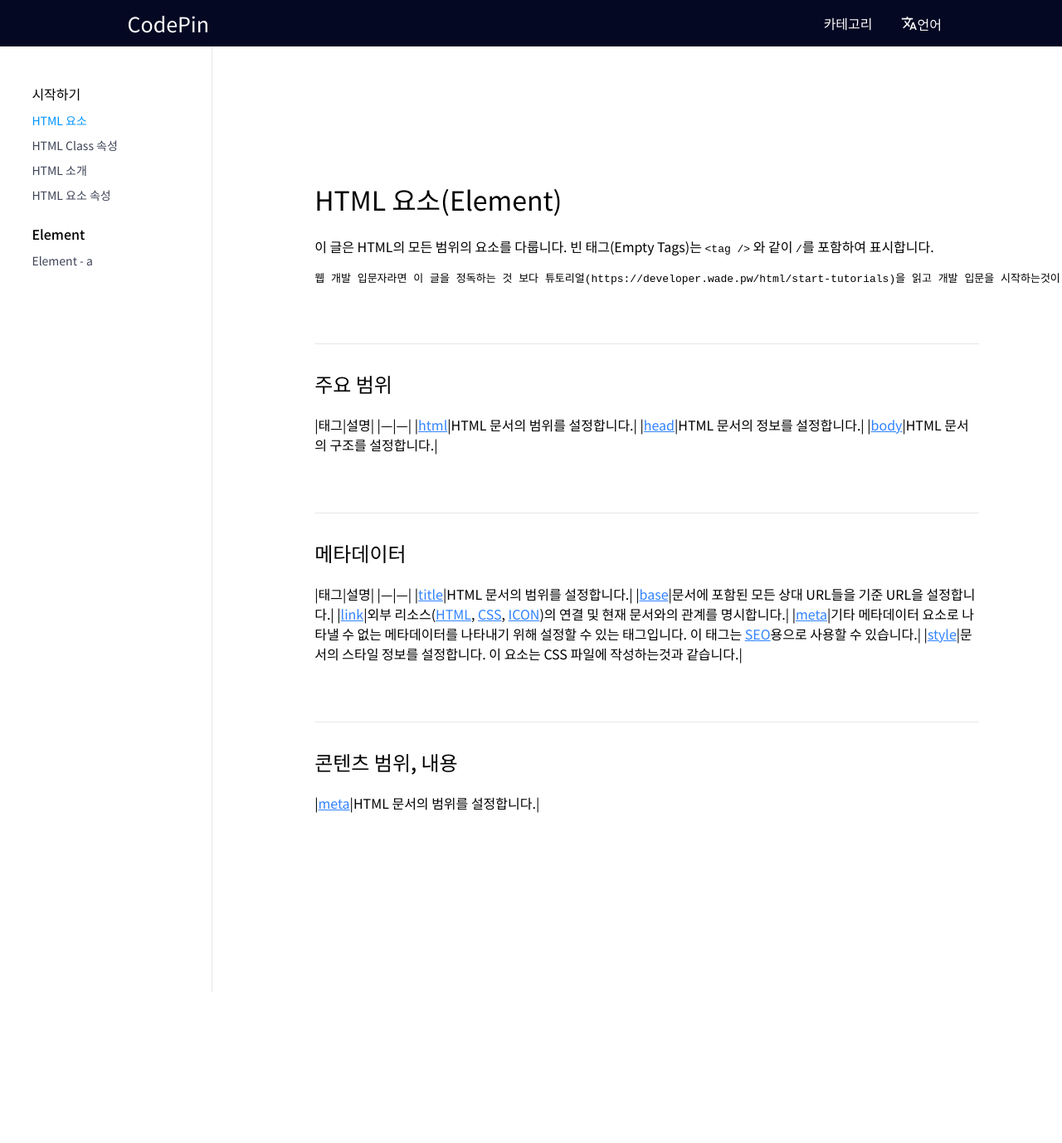
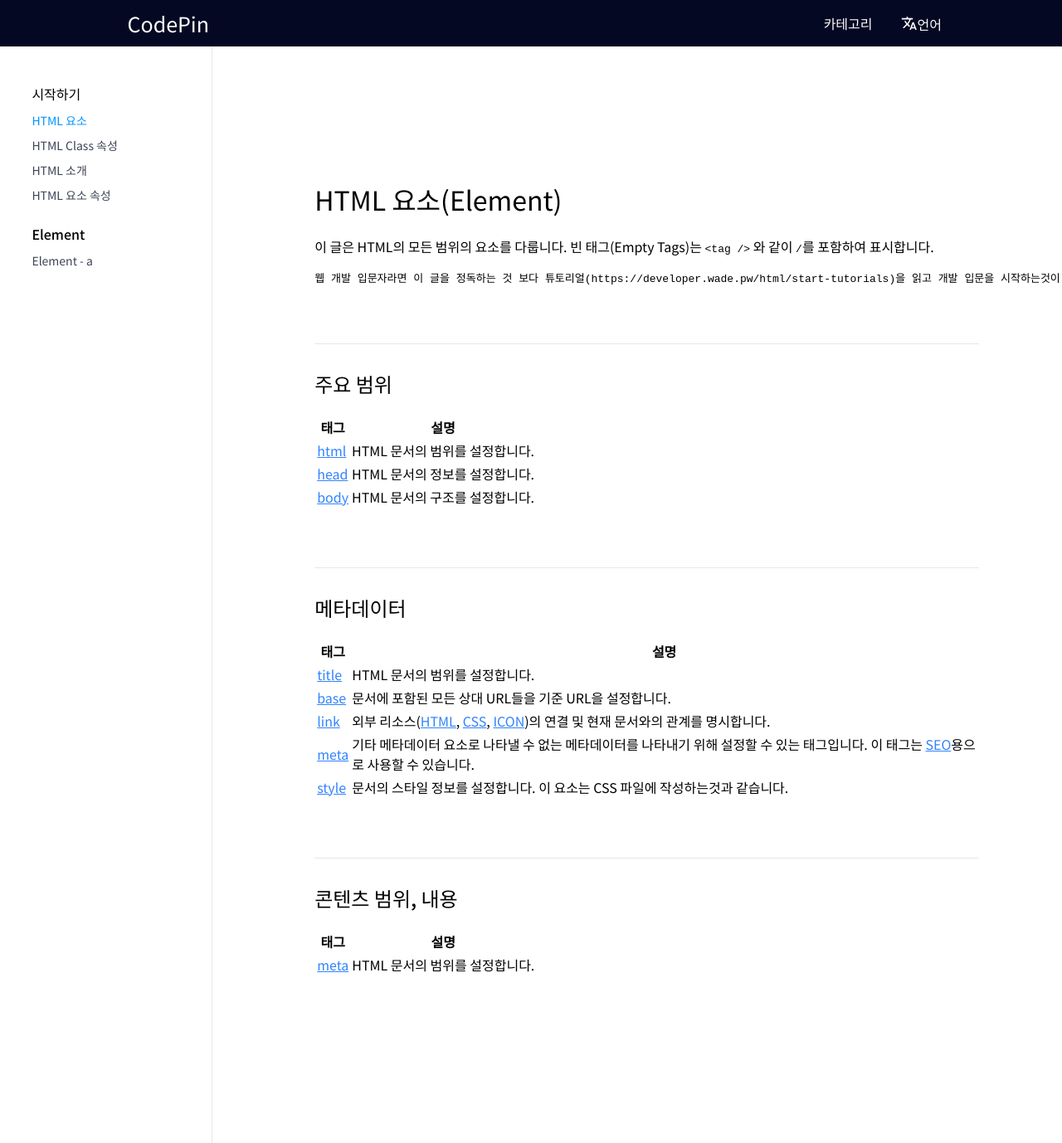
Before and after one commit to WADE-OSS/CodePin, a Jekyll site: the page built from _posts/html/2022-05-27-element.md, in a window 1280 px wide and 1378 px high. Shown: the whole window at 83% size. Built offline with Jekyll 4.4.1, drawn with Linux system fonts in a browser that asks for light colours; Markdown is read by kramdown in place of the engine named in the settings.

Commit message:
Update 2022-05-27-element.md

````diff
--- a/_posts/html/2022-05-27-element.md
+++ b/_posts/html/2022-05-27-element.md
@@ -13,6 +13,7 @@ tag : [시작하기]
 ```
 
 ## 주요 범위
+
 |태그|설명|
 |---|---|
 |[html](https://developer.wade.pw/html/html)|HTML 문서의 범위를 설정합니다.|
@@ -20,6 +21,7 @@ tag : [시작하기]
 |[body](https://developer.wade.pw/html/body)|HTML 문서의 구조를 설정합니다.|
 
 ## 메타데이터
+
 |태그|설명|
 |---|---|
 |[title](https://developer.wade.pw/html/title)|HTML 문서의 범위를 설정합니다.|
@@ -29,4 +31,7 @@ tag : [시작하기]
 |[style](https://developer.wade.pw/html/style)|문서의 스타일 정보를 설정합니다. 이 요소는 CSS 파일에 작성하는것과 같습니다.|
 
 ## 콘텐츠 범위, 내용
+
+|태그|설명|
+|---|---|
 |[meta](https://developer.wade.pw/html/)|HTML 문서의 범위를 설정합니다.|
````
